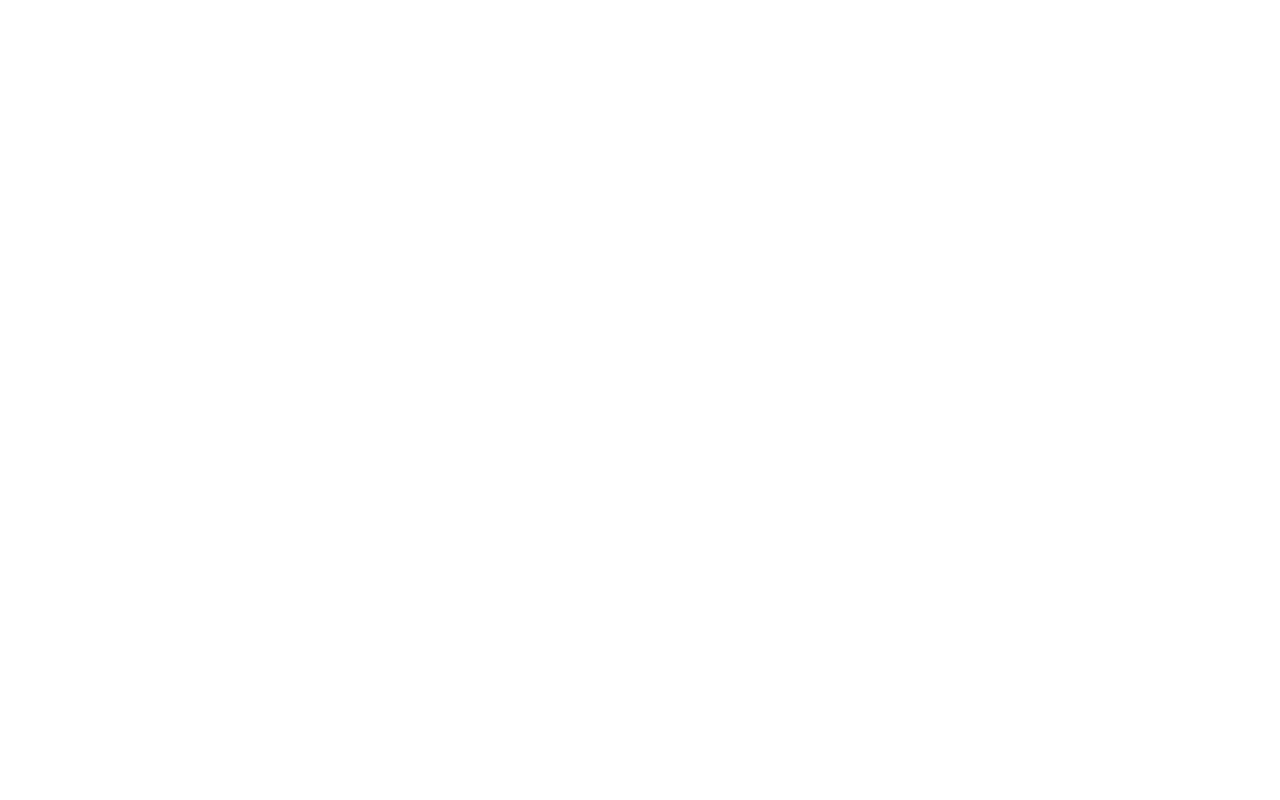
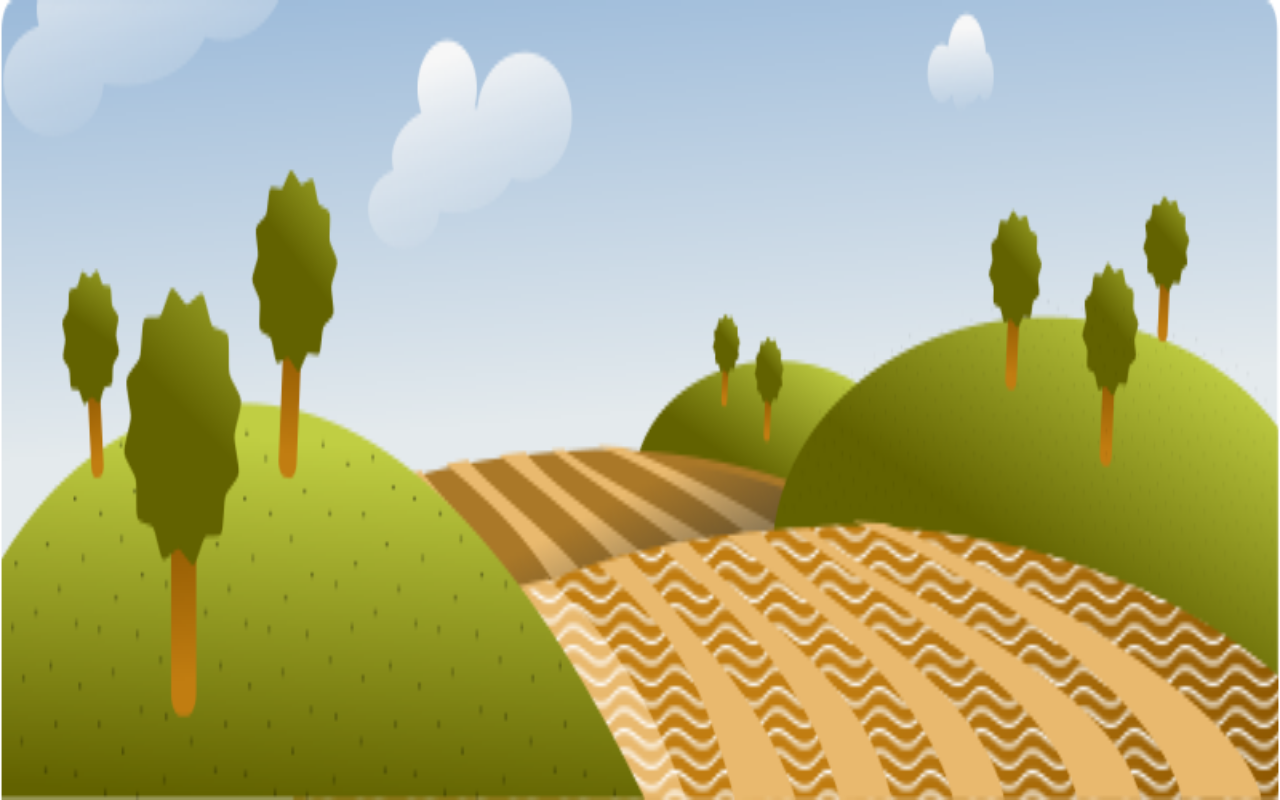
Before and after one commit to Miguis722/animationCSS3, a plain HTML site: page index.html in a window 1280 px wide. Drawn offline with Linux system fonts and the light colour scheme.

Commit message:
Agregamos diseño en el style para que la imagen no se repita. Además de que agregamos documentación en el README para hacer más facil la comprensión del codigo.

```diff
--- a/CSS/style.css
+++ b/CSS/style.css
@@ -0,0 +1,8 @@
+body {
+    margin: 0;
+    padding: 0;
+    background-image: url('../Storage/CAMPO.png');
+    background-size: 100% 100%; /* Ajusta la imagen para que ocupe toda la página */
+    background-repeat: no-repeat; /* Evita que la imagen se repita */
+    background-attachment: fixed;
+}
```
Also changed, not shown: index.html (+2 -0 lines), 1 other file.
